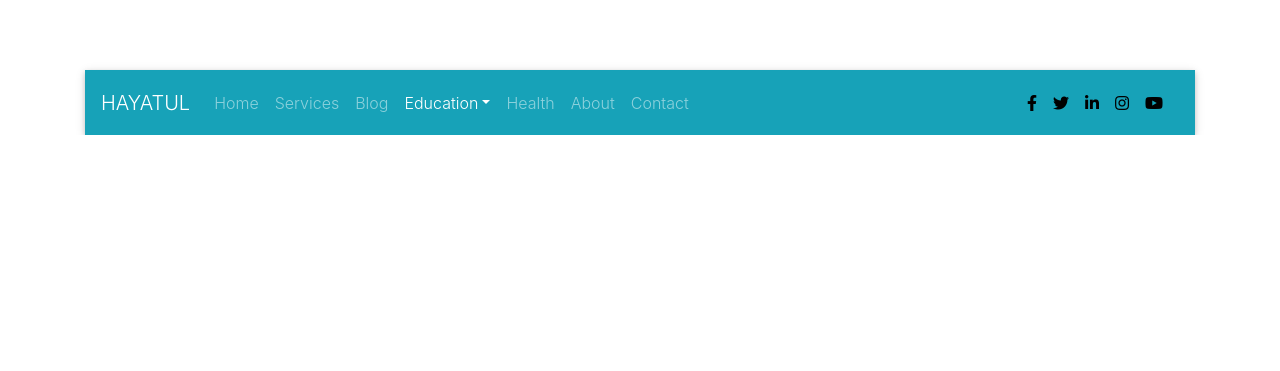
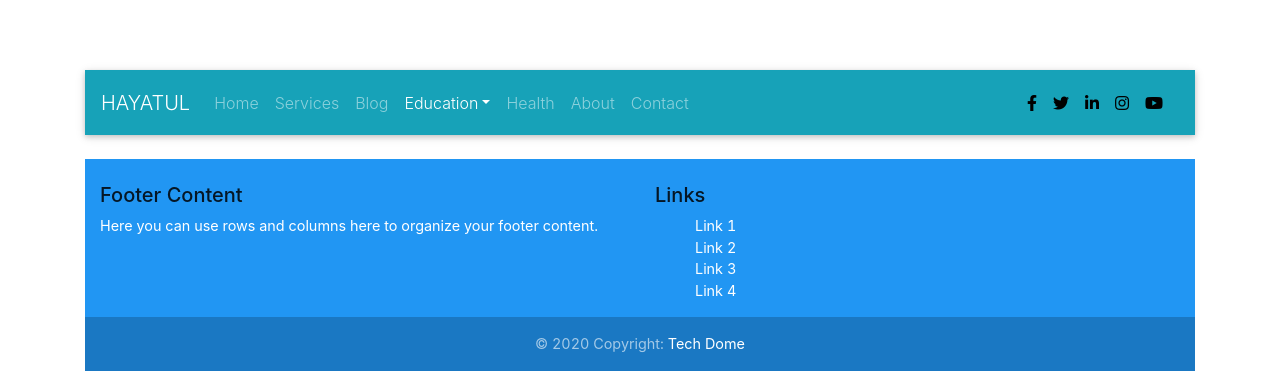
Before and after one commit to mwinamijr/hayatul-website, a React (Create React App) app: page /login in a window 1280 px wide. Shown: the part 962-1333 px from the top of the page. Before the commit the page ends 1097 px from the top, so only its background shows below. Built offline with nearby package versions, Linux system fonts and the light colour scheme.

Commit message:
created footer for the page

```diff
--- /dev/null
+++ b/src/components/navigation/Footer.js
@@ -0,0 +1,44 @@
+import React from "react";
+import { MDBCol, MDBContainer, MDBRow, MDBFooter } from "mdbreact";
+
+const FooterPage = () => {
+  return (
+    <MDBFooter color="blue" className="font-small pt-4 mt-4">
+      <MDBContainer fluid className="text-center text-md-left">
+        <MDBRow>
+          <MDBCol md="6">
+            <h5 className="title">Footer Content</h5>
+            <p>
+              Here you can use rows and columns here to organize your footer
+              content.
+            </p>
+          </MDBCol>
+          <MDBCol md="6">
+            <h5 className="title">Links</h5>
+            <ul>
+              <li className="list-unstyled">
+                <a href="#!">Link 1</a>
+              </li>
+              <li className="list-unstyled">
+                <a href="#!">Link 2</a>
+              </li>
+              <li className="list-unstyled">
+                <a href="#!">Link 3</a>
+              </li>
+              <li className="list-unstyled">
+                <a href="#!">Link 4</a>
+              </li>
+            </ul>
+          </MDBCol>
+        </MDBRow>
+      </MDBContainer>
+      <div className="footer-copyright text-center py-3">
+        <MDBContainer fluid>
+          &copy; {new Date().getFullYear()} Copyright: <a href="##"> Tech Dome </a>
+        </MDBContainer>
+      </div>
+    </MDBFooter>
+  );
+}
+
+export default FooterPage;
--- a/src/containers/BaseLayout.js
+++ b/src/containers/BaseLayout.js
@@ -1,12 +1,14 @@
 import React from "react";
 
 import TopNavbar from "../components/navigation/Navbar";
+import Footer from "../components/navigation/Footer";
 
 const BaseLayout = (props) => {
 	return(
 		<div className="mt-4">
 			<TopNavbar />
-      { props.children }
+			{ props.children }
+			<Footer />
 		</div>
 		)
 }
```
